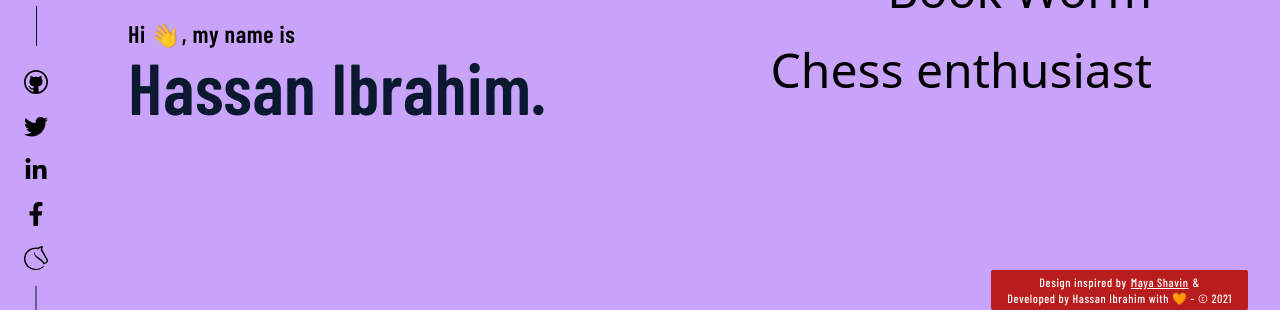
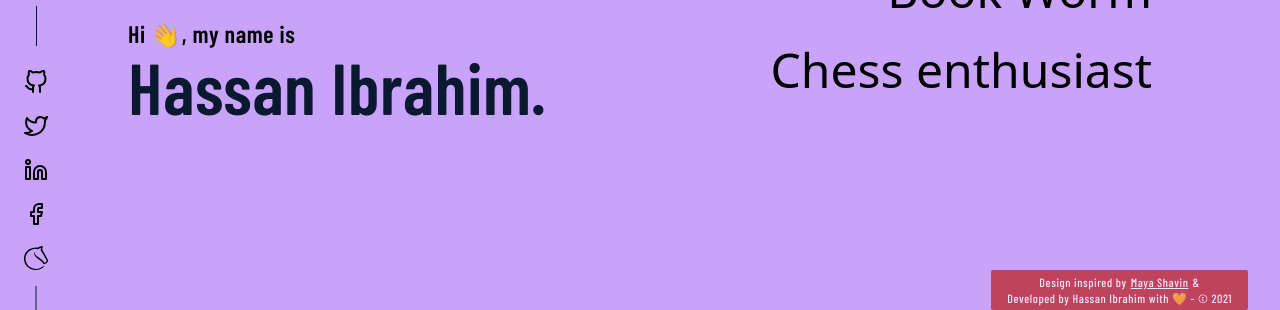
Before and after one commit to Hassan-Ib/Hassan-Ib, a Next.js app: page / in a window 1280 px wide. Shown: the part 490-800 px from the top of the page. Built offline with nearby package versions, Linux system fonts and the light colour scheme; a web font is replaced by a local one.

Commit message:
footer fix 2

```diff
--- a/components/Footer.tsx
+++ b/components/Footer.tsx
@@ -4,28 +4,29 @@ import { VscGithub } from "react-icons/vsc";
 import { ImTwitter } from "react-icons/im";
 import { FaLinkedinIn, FaFacebookF } from "react-icons/fa";
 import { SiLichess } from "react-icons/si";
+import { FiGithub, FiTwitter, FiLinkedin, FiFacebook } from "react-icons/fi";
 import NextLink from "next/link";
 
 const socialsInfo = [
   {
     linkTo: "github",
     href: "https://github.com/Hassan-Ib",
-    icon: <VscGithub />,
+    icon: <FiGithub />,
   },
   {
     linkTo: "twitter",
     href: "https://twitter.com/Azanebrahim",
-    icon: <ImTwitter />,
+    icon: <FiTwitter />,
   },
   {
     linkTo: "LinkedIn",
     href: "https://www.linkedin.com/in/hassan-ib",
-    icon: <FaLinkedinIn />,
+    icon: <FiLinkedin />,
   },
   {
     linkTo: "facebook",
     href: "https://facebook.com/profile.php?id=100050198353049",
-    icon: <FaFacebookF />,
+    icon: <FiFacebook />,
   },
   {
     linkTo: "lichess",
@@ -65,7 +66,7 @@ const Footer = () => {
         ))}
       </ul>
 
-      <div className=" md:bg-red-700 md:text-white md:dark:bg-red-500 px-4 rounded-sm max-w-fit md:fixed bottom-0 z-20 right-8 py-1 w-full text-xs tracking-wider font-medium text-center">
+      <div className=" opacity-70 md:bg-red-700 md:text-white md:dark:bg-red-500 px-4 rounded-sm max-w-fit md:fixed bottom-0 z-20 right-8 py-1 w-full text-xs tracking-wider font-medium text-center">
         Design inspired by
         <NextLink href="https://mayashavin.com" passHref>
           <a
--- a/pages/index.tsx
+++ b/pages/index.tsx
@@ -27,7 +27,7 @@ const Home: NextPageWithLayout = () => {
         {/* <button className="btn px-2 py-4 text-xl">Resume</button> */}
       </section>
 
-      <section className="text-4xl font-medium text-right md:text-4xl flex flex-col self-end md:self-auto gap-4 lg:text-5xl md:gap-8 ">
+      <section className="text-3xl font-medium text-right md:text-4xl flex flex-col self-end md:self-auto gap-4 lg:text-5xl md:gap-8 ">
         <span className="underline">
           <Link href="/about">Web developer </Link>
         </span>
```
